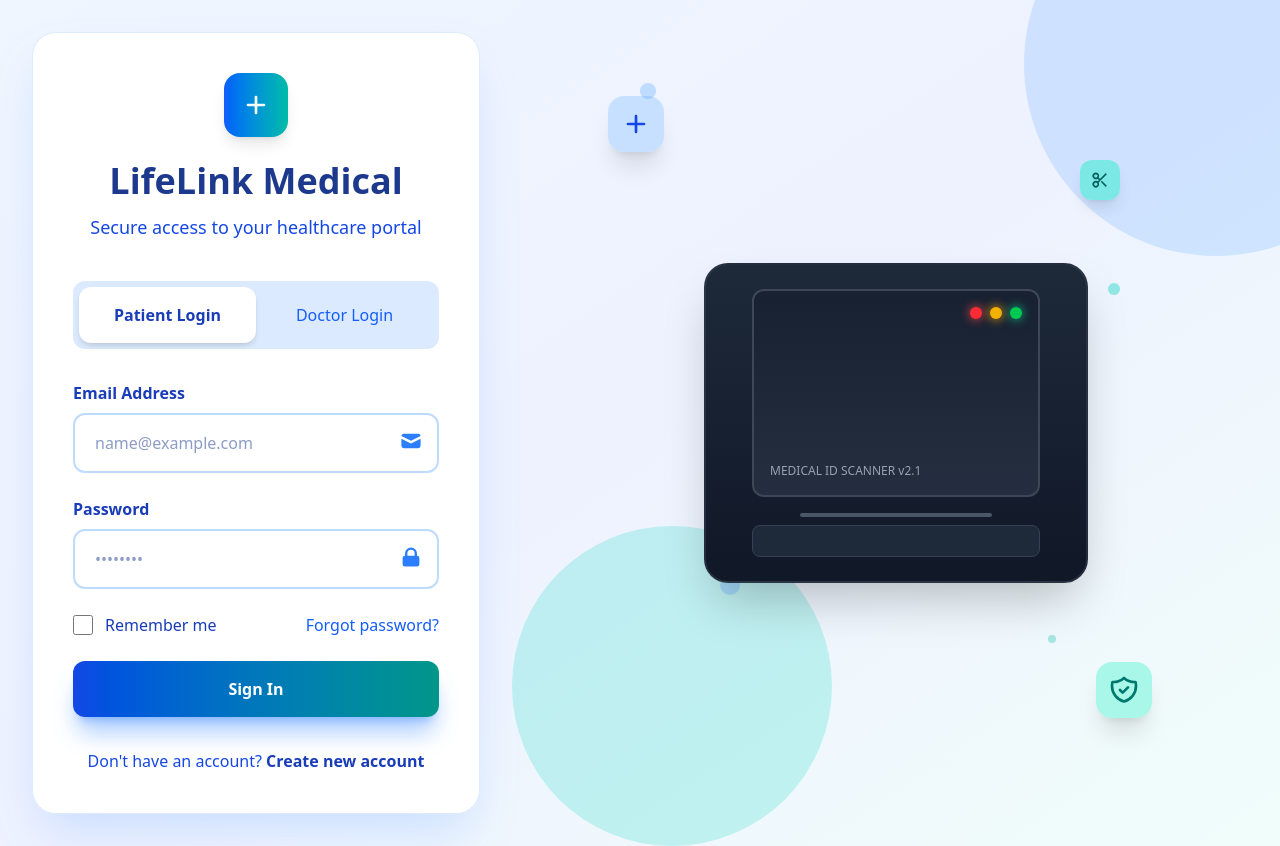
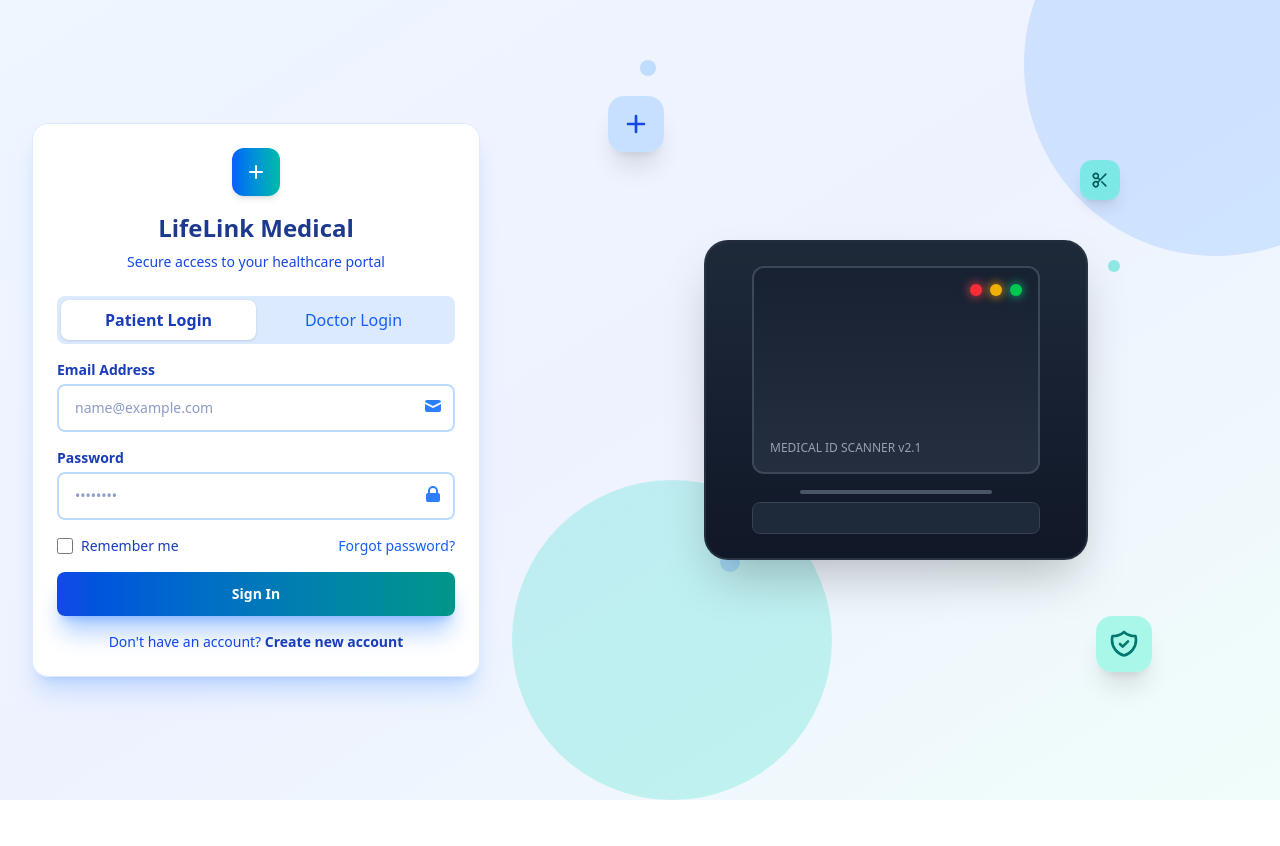
Before and after one commit to vssemwal2004/LIVE-LINK, a React (Vite) app in the folder frontend/: page /login in a window 1280 px wide. After the commit the page ends 800 px from the top, so only its background shows below. Built offline with nearby package versions, Linux system fonts and the light colour scheme.

Commit message:
Update login.jsx

```diff
--- a/frontend/auth/login.jsx
+++ b/frontend/auth/login.jsx
@@ -1,9 +1,14 @@
 import React, { useState, useEffect, useRef } from 'react';
+import { useNavigate } from 'react-router-dom';
 
-const MedicalLogin = () => {
-  const [userType, setUserType] = useState('patient');
+const Login = () => {
+  const [role, setRole] = useState('patient');
+  const [form, setForm] = useState({ email: '', password: '' });
+  const [toast, setToast] = useState({ type: '', message: '' });
+  const [loading, setLoading] = useState(false);
   const [isAnimating, setIsAnimating] = useState(true);
   const animationRef = useRef(null);
+  const navigate = useNavigate();
 
   // Continuous animation loop
   useEffect(() => {
@@ -25,49 +30,88 @@ const MedicalLogin = () => {
     return () => clearInterval(interval);
   }, [isAnimating]);
 
+  const handleChange = (e) => {
+    const { name, value } = e.target;
+    setForm((p) => ({ ...p, [name]: value }));
+  };
+
+  const handleSubmit = async (e) => {
+    e.preventDefault();
+    setToast({});
+    setLoading(true);
+    try {
+      const url = `http://localhost:5000/api/auth/login/${role}`;
+      const res = await fetch(url, {
+        method: 'POST',
+        headers: { 'Content-Type': 'application/json' },
+        body: JSON.stringify(form),
+      });
+      const data = await res.json();
+      if (!res.ok) {
+        setToast({ type: 'error', message: data.message || 'Login failed' });
+      } else {
+        localStorage.setItem('token', data.token);
+        localStorage.setItem('user', JSON.stringify(data.user));
+        setToast({ type: 'success', message: 'Login successful' });
+        setTimeout(() => {
+          if (role === 'patient') navigate('/patient');
+          else navigate('/doctor');
+        }, 700);
+      }
+    } catch (err) {
+      setToast({ type: 'error', message: 'Server error' });
+    } finally {
+      setLoading(false);
+    }
+  };
+
   return (
     <div className="min-h-screen flex bg-gradient-to-br from-blue-50 via-indigo-50 to-teal-50 overflow-hidden">
       {/* Left Panel - Login Form */}
-      <div className="w-full md:w-2/5 flex items-center justify-center p-8">
-        <div className="w-full max-w-md bg-white/95 backdrop-blur-xl rounded-3xl shadow-2xl shadow-blue-500/20 p-10 border border-blue-100">
-          <div className="text-center mb-10">
-            <div className="flex justify-center mb-6">
-              <div className="w-16 h-16 bg-gradient-to-r from-blue-600 to-teal-500 rounded-2xl flex items-center justify-center shadow-lg">
-                <svg xmlns="http://www.w3.org/2000/svg" className="h-8 w-8 text-white" fill="none" viewBox="0 0 24 24" stroke="currentColor">
+      <div className="w-full md:w-2/5 flex items-center justify-center p-4">
+        <div className="w-full max-w-md bg-white/95 backdrop-blur-xl rounded-2xl shadow-xl shadow-blue-500/20 p-6 border border-blue-100">
+          <div className="text-center mb-6">
+            <div className="flex justify-center mb-4">
+              <div className="w-12 h-12 bg-gradient-to-r from-blue-600 to-teal-500 rounded-xl flex items-center justify-center shadow-md">
+                <svg xmlns="http://www.w3.org/2000/svg" className="h-6 w-6 text-white" fill="none" viewBox="0 0 24 24" stroke="currentColor">
                   <path strokeLinecap="round" strokeLinejoin="round" strokeWidth={2} d="M12 6v6m0 0v6m0-6h6m-6 0H6" />
                 </svg>
               </div>
             </div>
-            <h1 className="text-4xl font-bold text-blue-900 mb-3">LifeLink Medical</h1>
-            <p className="text-blue-700 text-lg">Secure access to your healthcare portal</p>
+            <h1 className="text-2xl font-bold text-blue-900 mb-2">LifeLink Medical</h1>
+            <p className="text-blue-700 text-sm">Secure access to your healthcare portal</p>
           </div>
 
-          <div className="mb-8 flex bg-blue-100 rounded-xl p-1.5">
+          <div className="mb-4 flex bg-blue-100 rounded-lg p-1">
             <button
-              onClick={() => setUserType('patient')}
-              className={`flex-1 py-4 px-6 rounded-xl transition-all duration-300 ${userType === 'patient' ? 'bg-white shadow-md text-blue-800 font-semibold' : 'text-blue-600'}`}
+              onClick={() => setRole('patient')}
+              className={`flex-1 py-2 px-4 rounded-lg transition-all duration-300 ${role === 'patient' ? 'bg-white shadow-sm text-blue-800 font-semibold' : 'text-blue-600'}`}
             >
               Patient Login
             </button>
             <button
-              onClick={() => setUserType('doctor')}
-              className={`flex-1 py-4 px-6 rounded-xl transition-all duration-300 ${userType === 'doctor' ? 'bg-white shadow-md text-blue-800 font-semibold' : 'text-blue-600'}`}
+              onClick={() => setRole('doctor')}
+              className={`flex-1 py-2 px-4 rounded-lg transition-all duration-300 ${role === 'doctor' ? 'bg-white shadow-sm text-blue-800 font-semibold' : 'text-blue-600'}`}
             >
               Doctor Login
             </button>
           </div>
 
-          <div className="space-y-6">
+          <div className="space-y-4">
             <div>
-              <label className="block text-md font-semibold text-blue-800 mb-2">Email Address</label>
+              <label className="block text-sm font-semibold text-blue-800 mb-1">Email Address</label>
               <div className="relative">
                 <input
+                  name="email"
+                  value={form.email}
+                  onChange={handleChange}
                   type="email"
-                  className="w-full px-5 py-4 rounded-xl border-2 border-blue-200 focus:ring-3 focus:ring-blue-500 focus:border-blue-500 transition-all duration-300 text-blue-900"
+                  required
+                  className="w-full px-4 py-3 rounded-lg border-2 border-blue-200 focus:ring-2 focus:ring-blue-500 focus:border-blue-500 transition-all duration-300 text-blue-900 text-sm"
                   placeholder="name@example.com"
                 />
-                <div className="absolute right-4 top-4 text-blue-500">
-                  <svg xmlns="http://www.w3.org/2000/svg" className="h-6 w-6" viewBox="0 0 20 20" fill="currentColor">
+                <div className="absolute right-3 top-3 text-blue-500">
+                  <svg xmlns="http://www.w3.org/2000/svg" className="h-5 w-5" viewBox="0 0 20 20" fill="currentColor">
                     <path d="M2.003 5.884L10 9.882l7.997-3.998A2 2 0 0016 4H4a2 2 0 00-1.997 1.884z" />
                     <path d="M18 8.118l-8 4-8-4V14a2 2 0 002 2h12a2 2 0 002-2V8.118z" />
                   </svg>
@@ -76,15 +120,19 @@ const MedicalLogin = () => {
             </div>
 
             <div>
-              <label className="block text-md font-semibold text-blue-800 mb-2">Password</label>
+              <label className="block text-sm font-semibold text-blue-800 mb-1">Password</label>
               <div className="relative">
                 <input
+                  name="password"
                   type="password"
-                  className="w-full px-5 py-4 rounded-xl border-2 border-blue-200 focus:ring-3 focus:ring-blue-500 focus:border-blue-500 transition-all duration-300 text-blue-900"
+                  value={form.password}
+                  onChange={handleChange}
+                  required
+                  className="w-full px-4 py-3 rounded-lg border-2 border-blue-200 focus:ring-2 focus:ring-blue-500 focus:border-blue-500 transition-all duration-300 text-blue-900 text-sm"
                   placeholder="••••••••"
                 />
-                <div className="absolute right-4 top-4 text-blue-500">
-                  <svg xmlns="http://www.w3.org/2000/svg" className="h-6 w-6" viewBox="0 0 20 20" fill="currentColor">
+                <div className="absolute right-3 top-3 text-blue-500">
+                  <svg xmlns="http://www.w3.org/2000/svg" className="h-5 w-5" viewBox="0 0 20 20" fill="currentColor">
                     <path fillRule="evenodd" d="M5 9V7a5 5 0 0110 0v2a2 2 0 012 2v5a2 2 0 01-2 2H5a2 2 0 01-2-2v-5a2 2 0 012-2zm8-2v2H7V7a3 3 0 016 0z" clipRule="evenodd" />
                   </svg>
                 </div>
@@ -96,31 +144,39 @@ const MedicalLogin = () => {
                 <input
                   type="checkbox"
                   id="remember"
-                  className="h-5 w-5 text-blue-600 focus:ring-blue-500 border-blue-300 rounded"
+                  className="h-4 w-4 text-blue-600 focus:ring-blue-500 border-blue-300 rounded"
                 />
-                <label htmlFor="remember" className="ml-3 block text-md text-blue-800">
+                <label htmlFor="remember" className="ml-2 block text-sm text-blue-800">
                   Remember me
                 </label>
               </div>
-              <a href="#" className="text-md font-medium text-blue-600 hover:text-blue-900 transition-colors">
+              <a href="#" className="text-sm font-medium text-blue-600 hover:text-blue-900 transition-colors">
                 Forgot password?
               </a>
             </div>
 
+            {toast.message && (
+              <div className={`p-3 mb-3 rounded-lg ${toast.type === 'error' ? 'bg-red-200 text-red-800' : 'bg-green-200 text-green-800'} text-sm`}>
+                {toast.message}
+              </div>
+            )}
+
             <button
               type="submit"
-              className="w-full bg-gradient-to-r from-blue-700 to-teal-600 text-white py-4 rounded-xl font-semibold shadow-xl shadow-blue-500/40 hover:shadow-2xl hover:shadow-blue-500/50 transition-all duration-300 transform hover:-translate-y-1"
+              disabled={loading}
+              onClick={handleSubmit}
+              className="w-full bg-gradient-to-r from-blue-700 to-teal-600 text-white py-3 rounded-lg font-semibold shadow-xl shadow-blue-500/40 hover:shadow-2xl hover:shadow-blue-500/50 transition-all duration-300 transform hover:-translate-y-1 text-sm"
             >
-              Sign In
+              {loading ? 'Logging...' : 'Sign In'}
             </button>
           </div>
 
-          <div className="mt-8 text-center">
-            <p className="text-blue-700 text-md">
+          <div className="mt-4 text-center">
+            <p className="text-blue-700 text-sm">
               Don't have an account?{' '}
-              <a href="/register" className="font-semibold text-blue-800 hover:text-blue-950 transition-colors">
+              <button onClick={() => navigate('/register')} className="font-semibold text-blue-800 hover:text-blue-950 transition-colors">
                 Create new account
-              </a>
+              </button>
             </p>
           </div>
         </div>
@@ -252,7 +308,7 @@ const MedicalLogin = () => {
           <div className="absolute -top-10 left-20 w-4 h-4 bg-blue-400/30 rounded-full animate-particle-float"></div>
           <div className="absolute top-40 right-28 w-3 h-3 bg-teal-400/40 rounded-full animate-particle-float animation-delay-1000"></div>
           <div className="absolute bottom-32 left-40 w-5 h-5 bg-blue-500/20 rounded-full animate-particle-float animation-delay-2000"></div>
-          <div className="absolute bottom-20 right-44 w-2 h-2 bg-teal-500/30 rounded-full animate-particle-float animation-delay-1500"></div>
+          <div className="absolute bottom-20 right-44 w-2 h-2 bg-teal-家人/30 rounded-full animate-particle-float animation-delay-1500"></div>
         </div>
       </div>
 
@@ -267,4 +323,4 @@ const MedicalLogin = () => {
   );
 };
 
-export default MedicalLogin;
+export default Login;
```
